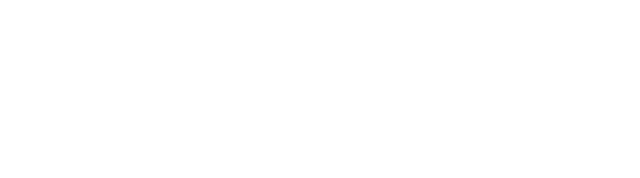
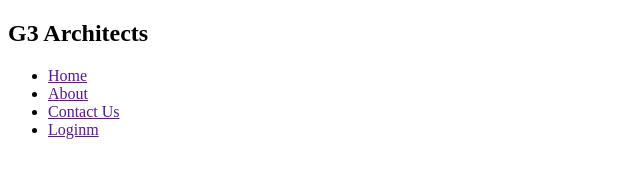
Before and after one commit to sujon157/g3-architects-website, a plain HTML site: page index.html in a window 1280 px wide. Shown: the whole page, without its empty margins (0-640 px from the left). Drawn offline with Linux system fonts and the light colour scheme.

Commit message:
Nav added

```diff
--- a/index.html
+++ b/index.html
@@ -7,6 +7,22 @@
     <link rel="stylesheet" href="styles/architects.css">
 </head>
 <body>
+    <header>
+        <nav>
+            <h2>G3 Architects</h2>
+            <ul>
+                <li><a href="">Home</a></li>
+                <li><a href="">About</a></li>
+                <li><a href="">Contact Us</a></li>
+                <li><a href="">Loginm</a></li>
+            </ul>
+        </nav>
+    </header>
+    <main>
 
+    </main>
+    <footer>
+
+    </footer>
 </body>
 </html>
```
